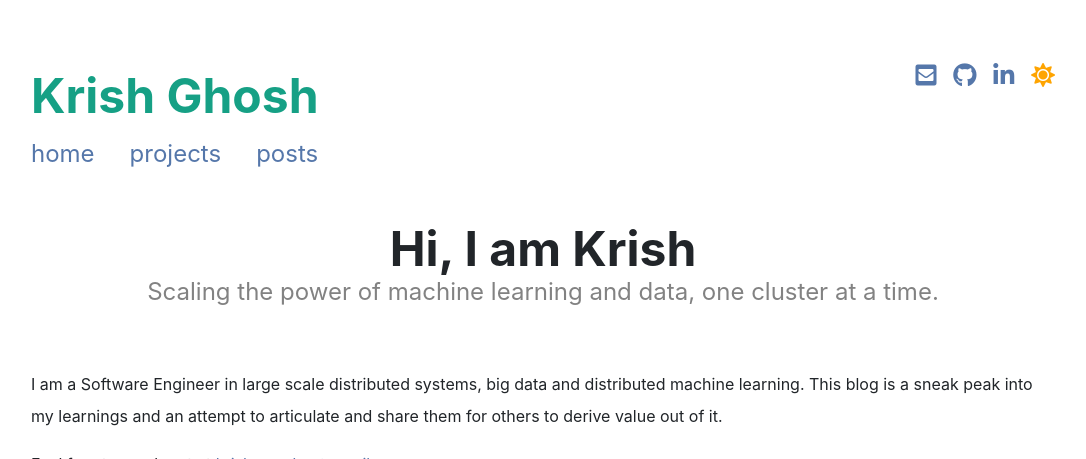
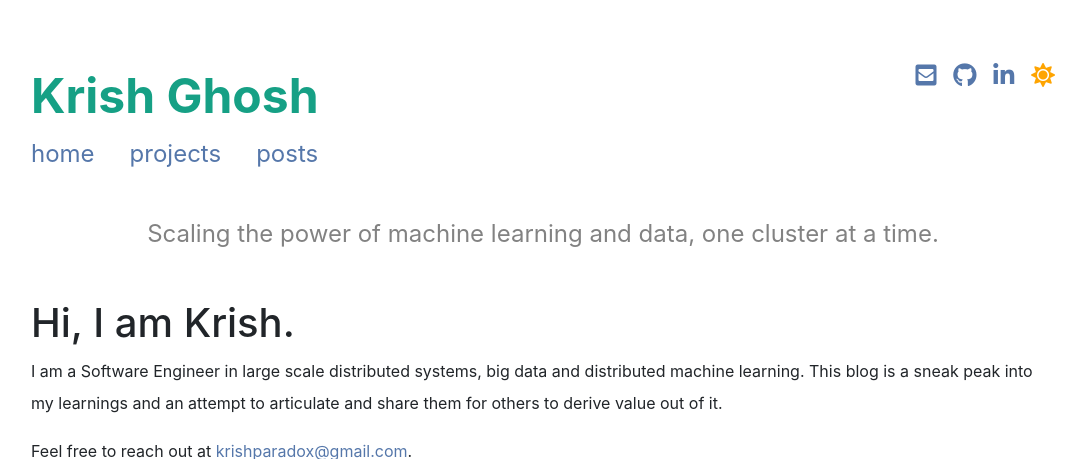
Before and after one commit to krishparadox/krishparadox.github.io, a Jekyll site: the page built from index.md, in a window 1280 px wide and 900 px high, cut to the strip 0-459 px from the top of the window. Shown: the whole strip, without its empty margins (97-1183 px from the left). Built offline with Jekyll 4.4.1, drawn with Linux system fonts in a browser that asks for light colours; nearby versions of some CDN libraries; a style sheet for code colours, icons or effects is not loaded.

Commit message:
Update index.md

```diff
--- a/index.md
+++ b/index.md
@@ -1,13 +1,15 @@
 ---
 layout: page
 full_logo: true
-title: Hi, I am Krish
+title:
 subtitle: Scaling the power of machine learning and data, one cluster at a time.
 description: This is my personal portfolio for showcasing my work and posting random thoughts.
 sitemap:
   priority: 1.0
 ---
-<br>
+
+# Hi, I am Krish.
+
 I am a Software Engineer in large scale distributed systems, big data and distributed machine learning. This blog is a sneak peak into my learnings and an attempt to articulate and share them for others to derive value out of it.
 
 Feel free to reach out at <krishparadox@gmail.com>.
```
